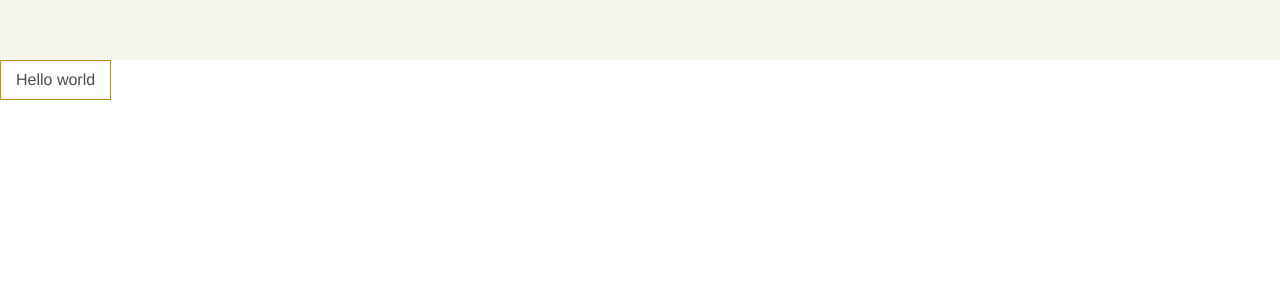
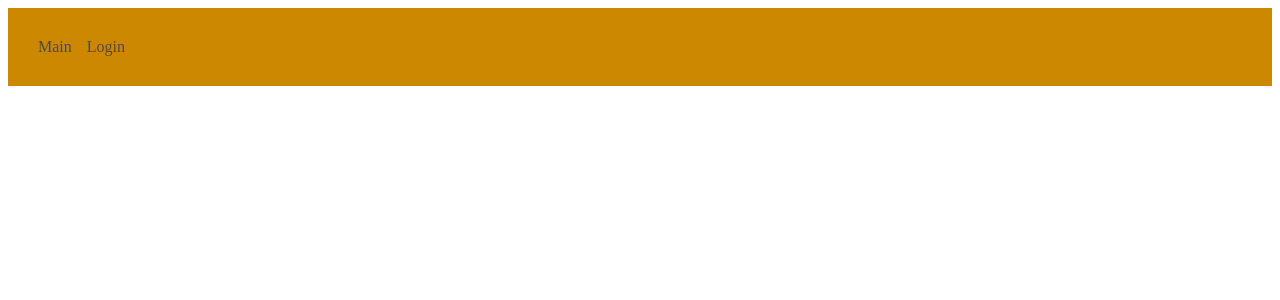
Before and after one commit to ignatiqq/forum-app, a React app: page / in a window 1280 px wide. Shown: the top 300 px of the page. Built offline with nearby package versions, Linux system fonts and the light colour scheme.

Commit message:
start styles

```diff
--- a/package.json
+++ b/package.json
@@ -35,6 +35,7 @@
     "webpack-dev-server": "^4.9.3"
   },
   "dependencies": {
+    "node-sass": "^7.0.1",
     "react": "^18.2.0",
     "react-dom": "^18.2.0",
     "react-router-dom": "^6.3.0",
--- a/public/index.html
+++ b/public/index.html
@@ -10,16 +10,11 @@
       name="description"
       content="The best music app in the world. Listen now"
     />
-    <link
-      rel="stylesheet"
-      href="https://fonts.googleapis.com/css?family=Roboto:300,400,500,700&display=swap"
-    />
-    <link
-      rel="stylesheet"
-      href="https://fonts.googleapis.com/icon?family=Material+Icons"
-    />
     <link rel="apple-touch-icon" href="/logo192.png" />
     <link rel="manifest" href="/manifest.json" />
+    <link rel="preconnect" href="https://fonts.googleapis.com">
+    <link rel="preconnect" href="https://fonts.gstatic.com" crossorigin>
+    <link href="https://fonts.googleapis.com/css2?family=Montserrat:wght@400;500;700&display=swap" rel="stylesheet">
     <title>Music App</title>
 </head>
 <body>
--- a/src/App.tsx
+++ b/src/App.tsx
@@ -1,15 +1,18 @@
 import React from 'react';
 
-import { Button } from '@atoms/Button';
-import { Container, Header } from './layouts';
+import { Button, NavigationLink } from '@atoms/index';
+import { Navigation } from "@molecules/index";
+import { Container,   Header } from './layouts';
 
 const App = () => {
   return (
     <Container>
       <Header>
-
+        <Navigation>
+          <NavigationLink to="/">Main</NavigationLink>
+          <NavigationLink to="/login">Login</NavigationLink>
+        </Navigation>
       </Header>
-      <Button>Hello world</Button>
     </Container>
   )
 }
--- a/src/assets/styles/global.ts
+++ b/src/assets/styles/global.scss
@@ -1,6 +1,4 @@
-import { createGlobalStyle } from "styled-components";
 
-const GlobalStyle = createGlobalStyle`
   html {
     -webkit-box-sizing: border-box;
     -moz-box-sizing: border-box;
@@ -15,12 +13,9 @@ const GlobalStyle = createGlobalStyle`
 
 
   body {
-    background: var(--body-background);
-    font-family: 'Roboto', 'Helvetica', sans-serif;
-    text-rendering:geometricPrecision;
+    font-family: 'Montserrat', sans-serif;
     -webkit-font-smoothing: antialiased;
     margin: 0;
-    color: var(--text-gray);
     width: 100%;
   }
 
@@ -51,8 +46,5 @@ const GlobalStyle = createGlobalStyle`
   input,
   input::placeholder,
   button {
-    font-family: 'Helvetica';
+    font-family: 'Montserrat', sans-serif;
   }
-`;
-
-export default GlobalStyle;
--- a/src/components/atoms/NavigationLink/index.tsx
+++ b/src/components/atoms/NavigationLink/index.tsx
@@ -3,5 +3,13 @@ import { Link } from 'react-router-dom';
 import styled from 'styled-components';
 
 const NavigationLink = styled(Link)`
+    color: ${props => props.theme.colors.primaryText};
+    text-decoration: none;
+    font-size: ${props => props.theme.fonts.normal};
 
+    &:hover {
+        color: ${props => props.theme.colors.secondaryText};
+    }
 `;
+
+export default NavigationLink;
--- /dev/null
+++ b/src/components/atoms/index.ts
@@ -0,0 +1,2 @@
+export * from "./Button";
+export { default as NavigationLink } from "./NavigationLink";
--- /dev/null
+++ b/src/components/molecules/Navigation/index.ts
@@ -0,0 +1,12 @@
+import styled from "styled-components";
+
+const Navigation = styled.nav`
+    display: flex;
+    align-items: center;
+
+    & > a {
+        margin-right: 15px;
+    }
+`;
+
+export default Navigation;
--- /dev/null
+++ b/src/components/molecules/index.ts
@@ -0,0 +1 @@
+export { default as Navigation } from "./Navigation";
--- a/src/index.tsx
+++ b/src/index.tsx
@@ -1,18 +1,18 @@
 import React from "react";
 import { createRoot } from "react-dom/client";
+import { BrowserRouter as Router } from "react-router-dom";
 
 import { AppThemeProvider } from "@layouts/index";
 import App from "./App";
-import GlobalStyle from "@styles/global";
+import "@styles/global";
 
 const root = createRoot(document.getElementById("root")!);
 
 const Root =  (
     <AppThemeProvider>
-        <>
-            <GlobalStyle />
+        <Router>
             <App />
-        </>
+        </Router>
     </AppThemeProvider>
 );
 
--- a/src/layouts/Container/Container.tsx
+++ b/src/layouts/Container/Container.tsx
@@ -3,6 +3,7 @@ import React from 'react';
 import styled from 'styled-components';
 
 const Container = styled.div`
+    background: #f6f6ef;
     max-width: 1400px;
     margin: 0 auto;
 `;
--- a/src/layouts/Header/Header.tsx
+++ b/src/layouts/Header/Header.tsx
@@ -1,9 +1,7 @@
-import React from 'react';
-
 import styled from "styled-components";
 
 const Header = styled.header`
-    background: ${props => props.theme.colors.secondary};
+    background: ${props => props.theme.colors.primary};
     display: flex;
     align-items: center;
     justify-content: space-between;
```
Also changed, not shown: 1 other file (tests, documents, lock files or other folders).
